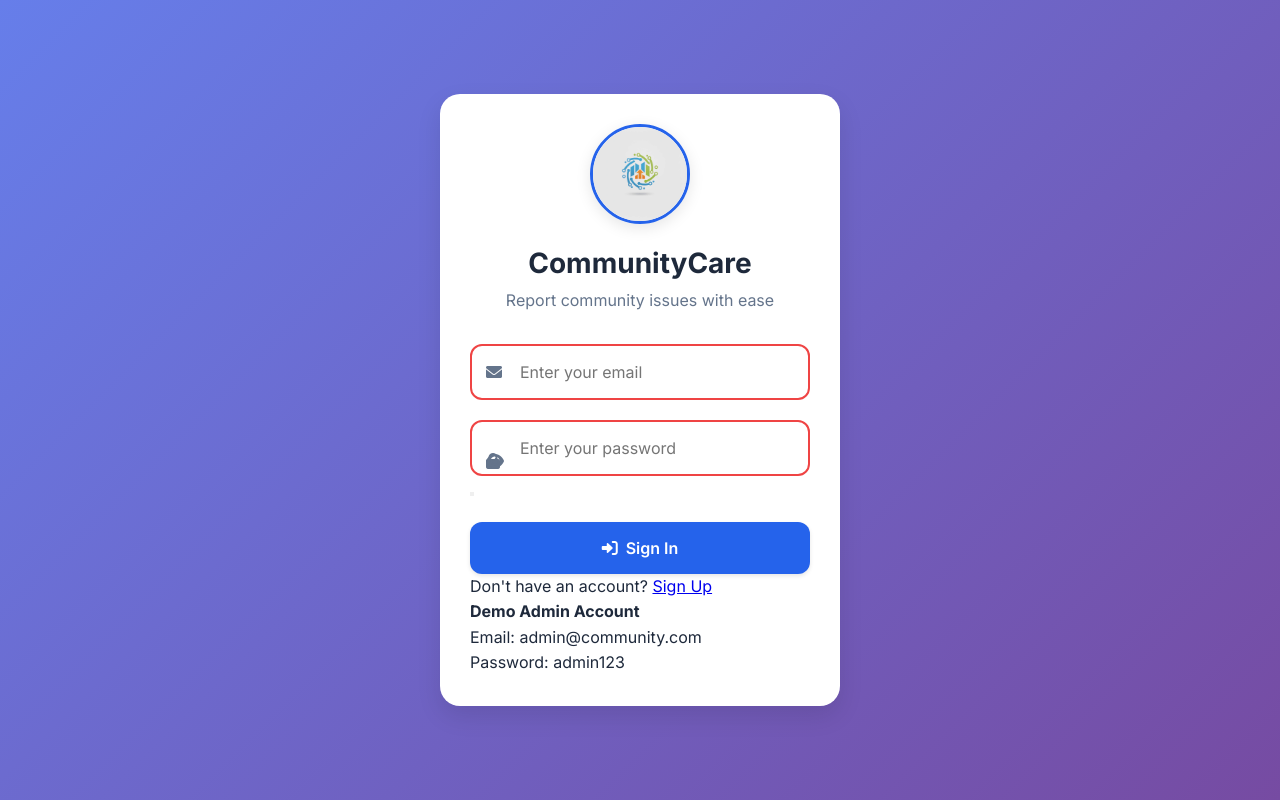
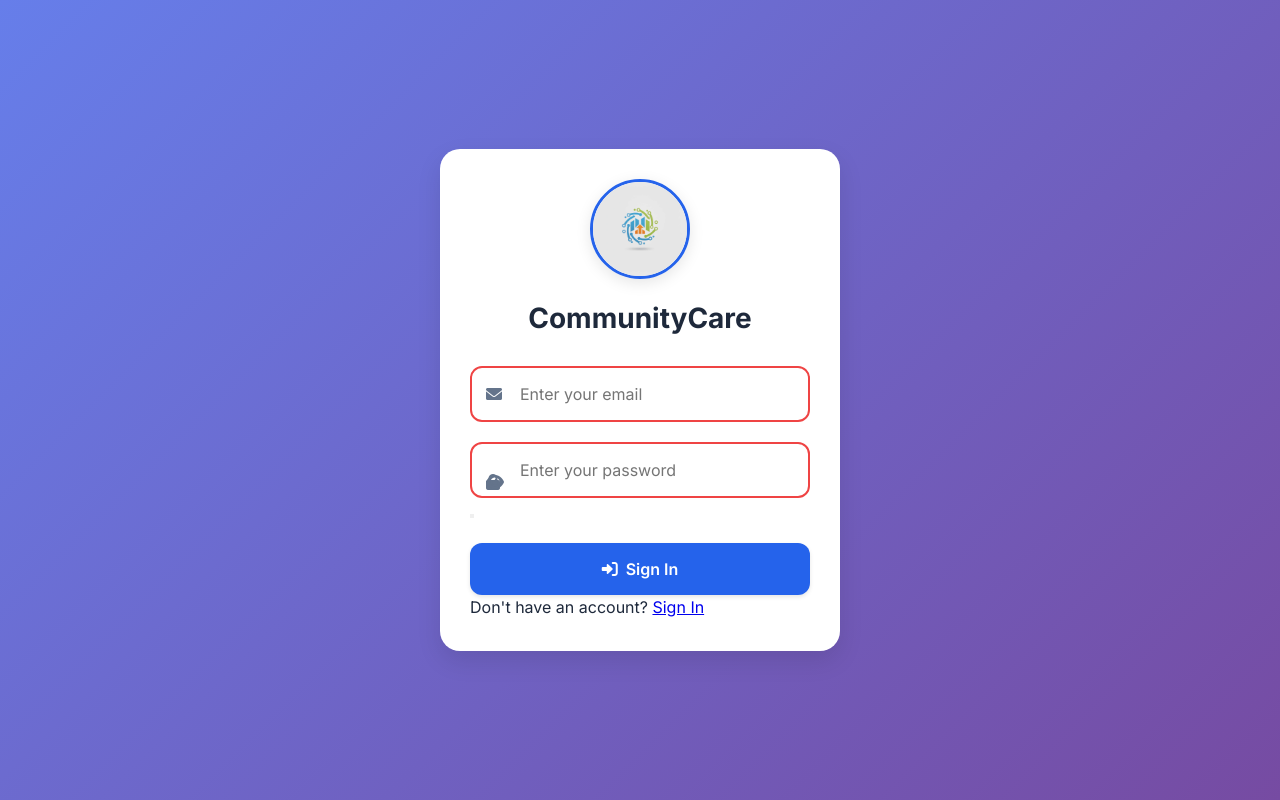
Before and after one commit to jpconwi/Community_Problem, a Flask app: page / in a window 1280 px wide. Run offline with Flask 3, Linux system fonts and the light colour scheme.

Commit message:
Update index.html

```diff
--- a/templates/index.html
+++ b/templates/index.html
@@ -20,7 +20,6 @@
                         <img src="{{ url_for('static', filename='582018167_1560503148706009_8007918624155557268_n.jpg') }}"
          alt="CommunityCare Logo" class="app-logo">
                         <h1>CommunityCare</h1>
-                        <p>Report community issues with ease</p>
                     </div>
 
                     <form id="login-form">
@@ -44,12 +43,12 @@
                     </form>
 
                     <div class="auth-footer">
-                        <p>Don't have an account? <a href="#" onclick="showScreen('register-screen')">Sign Up</a></p>
-                        <div class="demo-account">
+                        <p>Don't have an account? <a href="#" onclick="showScreen('register-screen')">Sign In</a></p>
+                        <!-- <div class="demo-account">
                             <p><strong>Demo Admin Account</strong></p>
                             <p>Email: admin@community.com</p>
                             <p>Password: admin123</p>
-                        </div>
+                        </div> -->
                     </div>
                 </div>
             </div>
```
